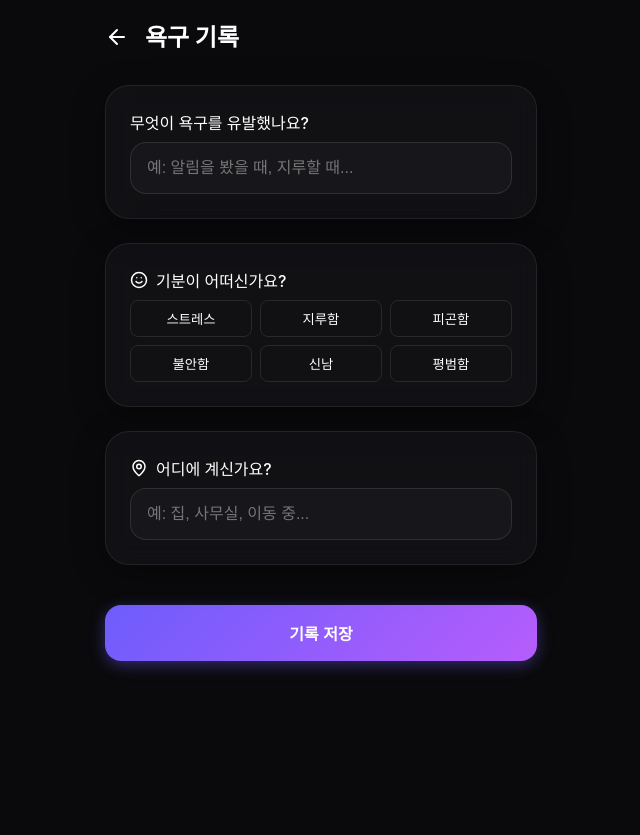
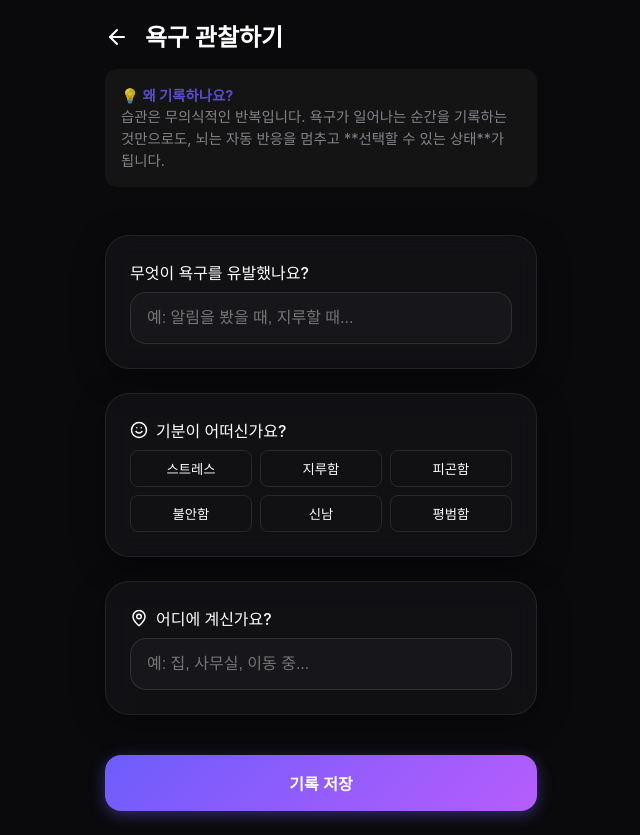
Before and after one commit to ddaog/make-good-habit, a React (Vite) app: page /log-urge in a window 1280 px wide. Shown: the whole page, without its empty margins (319-959 px from the left). Before the commit the page ends 800 px from the top, so only its background shows below. Built offline with nearby package versions, Linux system fonts and the light colour scheme.

Commit message:
feat: add contextual why explanations for logging

```diff
--- a/src/pages/Dashboard.jsx
+++ b/src/pages/Dashboard.jsx
@@ -151,8 +151,11 @@ export default function Dashboard() {
                     style={{ padding: '1.5rem', marginBottom: '2rem', textAlign: 'center', opacity: 0.8 }}
                 >
                     <div style={{ marginBottom: '1rem' }}>
-                        <h3 style={{ margin: '0 0 0.5rem 0', fontSize: '1rem', color: 'var(--color-text-secondary)' }}>데이터 수집 중</h3>
-                        <p style={{ margin: 0, fontSize: '0.8rem', opacity: 0.6 }}>나를 더 잘 알기 위해 욕구를 기록해주세요.</p>
+                        <h3 style={{ margin: '0 0 0.5rem 0', fontSize: '1rem', color: 'var(--color-text-secondary)' }}>패턴 분석 중...</h3>
+                        <p style={{ margin: 0, fontSize: '0.85rem', opacity: 0.8, lineHeight: '1.4' }}>
+                            가장 취약한 시간과 감정을 알아야 이길 수 있습니다.<br />
+                            <span style={{ color: 'var(--color-accent)' }}>3번만 솔직하게 기록해보세요.</span>
+                        </p>
                     </div>
 
                     <div style={{ background: 'rgba(255,255,255,0.1)', borderRadius: '10px', height: '8px', overflow: 'hidden', marginBottom: '0.5rem' }}>
--- a/src/pages/UrgeLogger.jsx
+++ b/src/pages/UrgeLogger.jsx
@@ -28,14 +28,21 @@ export default function UrgeLogger() {
 
     return (
         <div className="container">
-            <header style={{ display: 'flex', alignItems: 'center', marginBottom: '2rem' }}>
+            <header style={{ marginBottom: '2rem' }}>
+                <div style={{ display: 'flex', alignItems: 'center', marginBottom: '1rem' }}>
                     <button
                         onClick={() => navigate(-1)}
                         style={{ background: 'none', border: 'none', color: 'white', cursor: 'pointer', padding: 0, marginRight: '1rem' }}
                     >
                         <ArrowLeft size={24} />
                     </button>
-                <h1 style={{ fontSize: '1.5rem', margin: 0 }}>욕구 기록</h1>
+                    <h1 style={{ fontSize: '1.5rem', margin: 0 }}>욕구 관찰하기</h1>
+                </div>
+                <p style={{ opacity: 0.8, fontSize: '0.9rem', lineHeight: '1.5', background: 'rgba(255,255,255,0.05)', padding: '1rem', borderRadius: '12px' }}>
+                    <span style={{ color: 'var(--color-accent)', fontWeight: 'bold' }}>💡 왜 기록하나요?</span><br />
+                    습관은 무의식적인 반복입니다. 욕구가 일어나는 순간을 기록하는 것만으로도,
+                    뇌는 자동 반응을 멈추고 **선택할 수 있는 상태**가 됩니다.
+                </p>
             </header>
 
             <form onSubmit={handleSubmit} style={{ display: 'flex', flexDirection: 'column', gap: '1.5rem' }}>
```
Lines whose indentation alone changed are shown as unchanged.
